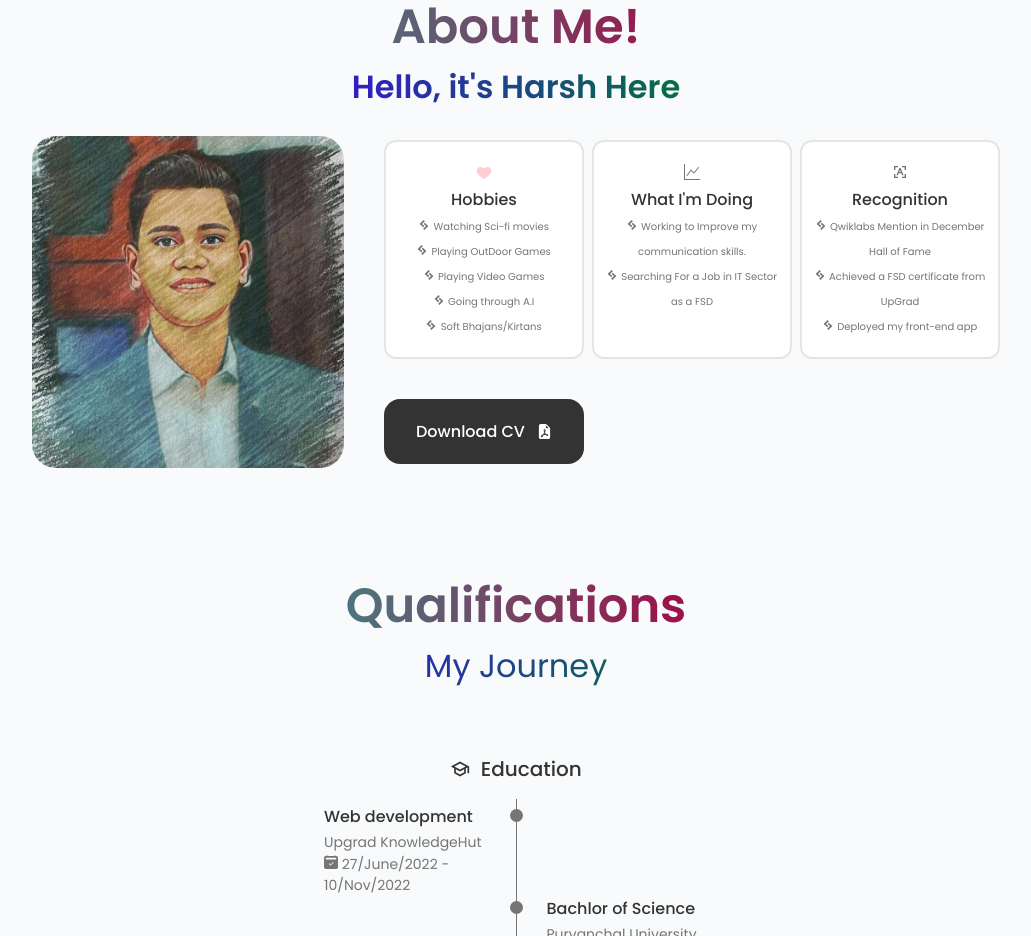
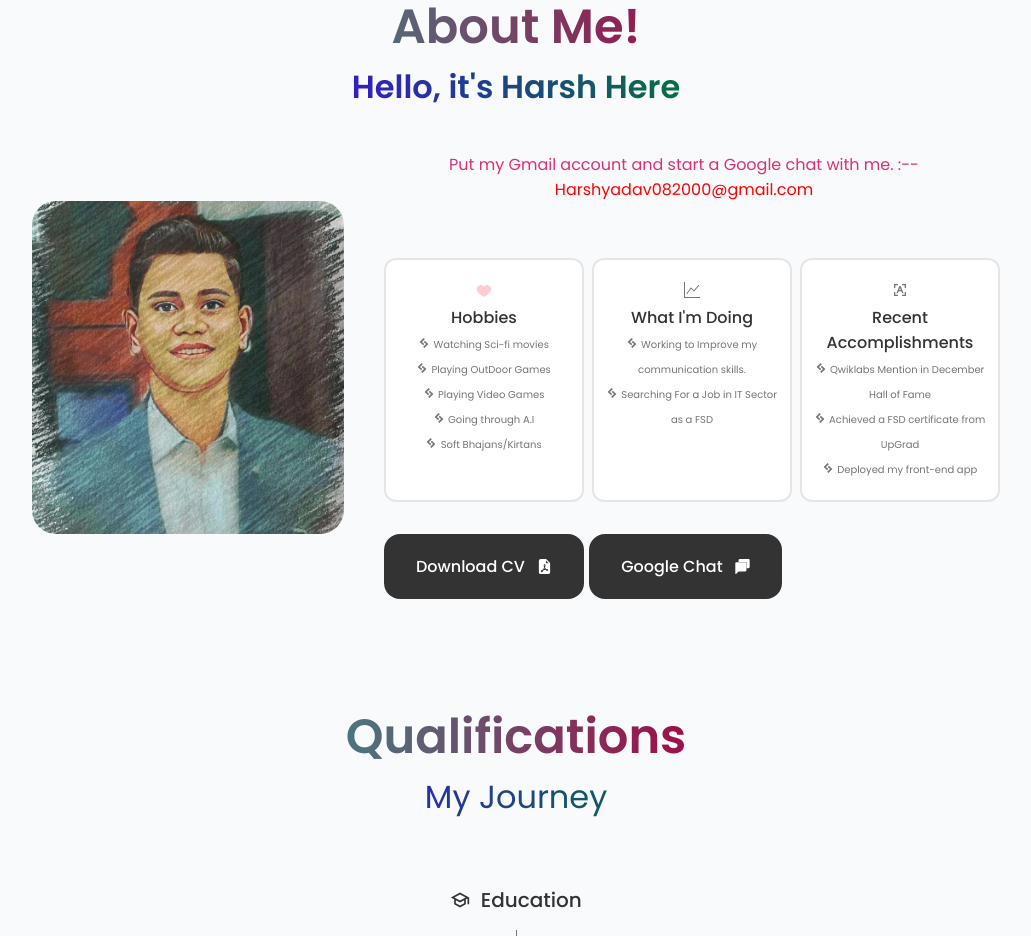
Before and after one commit to VigorousyT/Projects, a React (Create React App) app in the folder portfolio-react-app/: page / in a window 1280 px wide. Shown: the part 860-1796 px from the top of the page, without its empty margins (124-1155 px from the left). Built offline with nearby package versions, Linux system fonts and the light colour scheme; the HTML template or start-up script is replaced by a standard one.

Commit message:
Added styles

```diff
--- a/portfolio-react-app/src/components/About/About.css
+++ b/portfolio-react-app/src/components/About/About.css
@@ -6,10 +6,9 @@
 
 .about__img {
   background: linear-gradient(315deg, #ffec61, #f321d7);
-  position: relative;
   width: 350px;
   border-radius: 1.5rem;
-  justify-self: auto;
+  justify-self: left;
 }
 
 .about__info {
@@ -52,6 +51,15 @@
   -webkit-background-clip: text;
 }
 
+.navigate {
+  display: flex;
+}
+
+.navigate__1 {
+  display: flexbox;
+  margin-right: 0.3rem;
+}
+
 /* Box elements */
 .about__title {
   font-size: var(--normal-font-size);
@@ -64,9 +72,9 @@
 
 .about__description {
   margin-bottom: var(--mb-2-5);
-  padding: 0 2rem 0 1rem;
+  padding: 1rem 2rem 1rem 1rem;
+  text-align: center;
 }
-
 /*=============== BREAKPOINTS ===============*/
 /* For large devices */
 @media screen and (max-width: 992px) {
@@ -91,8 +99,12 @@
     justify-content: center;
   }
   .about__description {
+    text-align: center;
     padding: 0 5rem;
     margin-bottom: 2rem;
+  }
+  .navigate {
+    justify-content: center;
   }
 }
 
@@ -108,7 +120,8 @@
     padding-top: 3.4rem;
   }
   .about__info {
-    grid-template-columns: repeat(3, 1fr);
+    grid-template-columns: repeat(1, 1fr);
+    align-items: center;
   }
   .about__description {
     padding: 0;
@@ -118,6 +131,6 @@
 /* For small devices */
 @media screen and (max-width: 350px) {
   .about__info {
-    grid-template-columns: repeat(2, 1fr);
+    grid-template-columns: repeat(1, 1fr);
   }
 }
--- a/portfolio-react-app/src/components/About/About.jsx
+++ b/portfolio-react-app/src/components/About/About.jsx
@@ -4,7 +4,7 @@ import HarshImg from "../../assets/logo.jpg";
 import { BsGraphUp, BsFileEarmarkPdfFill } from "react-icons/bs";
 import { FcLikePlaceholder } from "react-icons/fc";
 import { RiCharacterRecognitionLine } from "react-icons/ri";
-import { SiSitepoint } from "react-icons/si";
+import { SiSitepoint, SiGooglechat } from "react-icons/si";
 import Navbar from "../Navbar/Navbar";
 import Qualification from "../Qualifications/Qualifications";
 
@@ -18,7 +18,16 @@ function About() {
         <br />
         <div className="about__container container grid">
           <img src={HarshImg} alt="" className="about__img" />
+
           <div className="about__data">
+            <p className="about__description">
+              {/* here give your about  */}
+              <p style={{ color: "#d5005cd0" }}>
+                Put my Gmail account and start a Google chat with me. :--
+                <span style={{ color: "red" }}>Harshyadav082000@gmail.com</span>
+              </p>
+            </p>
+
             <div className="about__info grid">
               <div className="about__box">
                 <FcLikePlaceholder />
@@ -68,7 +77,7 @@ function About() {
 
               <div className="about__box">
                 <RiCharacterRecognitionLine />
-                <h3 className="about__title">Recognition</h3>
+                <h3 className="about__title">Recent Accomplishments</h3>
                 <SiSitepoint size={10} />
                 &nbsp;
                 <span className="about__subtitle">
@@ -89,9 +98,9 @@ function About() {
                 <br />
               </div>
             </div>
-            <p className="about__description">{/* Please Write About you */}</p>
 
             <div className="navigate">
+              <div className="navigate__1">
                 <a
                   download=""
                   href="https://drive.google.com/file/d/1jTZdLklwYHBG26V8hxsVTvCz7dkRFKZQ/view?usp=sharing"
@@ -102,6 +111,20 @@ function About() {
                   Download CV &nbsp;&nbsp;
                   <BsFileEarmarkPdfFill size={15} />
                 </a>
+              </div>
+
+              <div className="navigate__1">
+                <a
+                  download=""
+                  href="https://mail.google.com/chat/u/0/#chat/space/AAAAaKrm5zg"
+                  target="_blank"
+                  rel="noopener noreferrer"
+                  className="button button--flex"
+                >
+                  Google Chat &nbsp;&nbsp;
+                  <SiGooglechat size={15} />
+                </a>
+              </div>
             </div>
           </div>
         </div>
```
Lines whose indentation alone changed are shown as unchanged.
